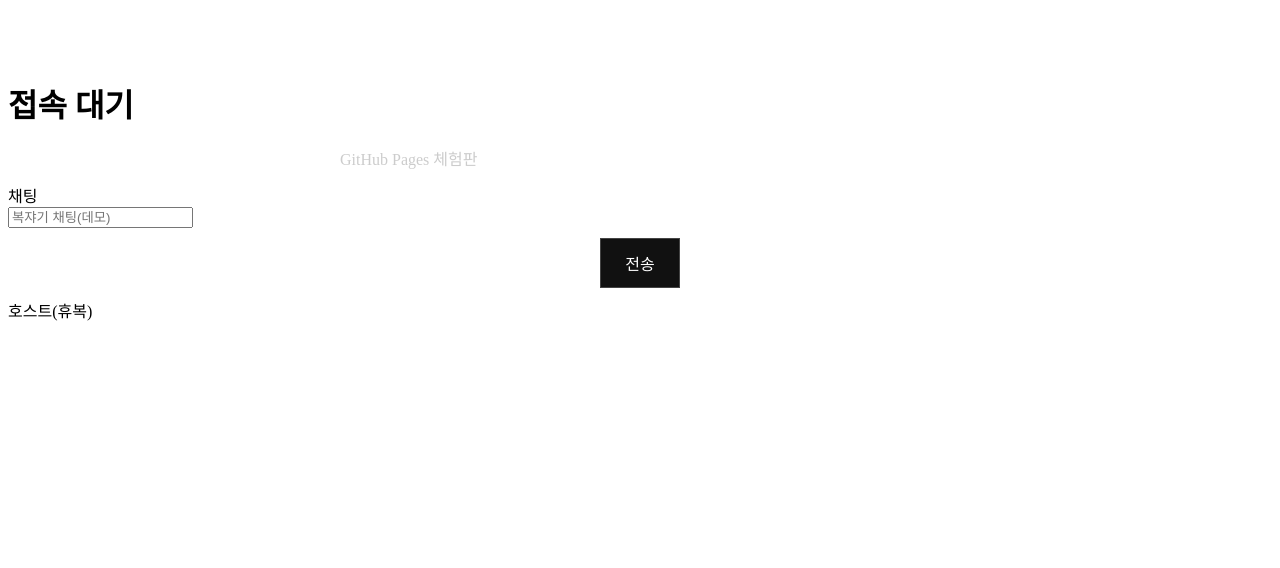
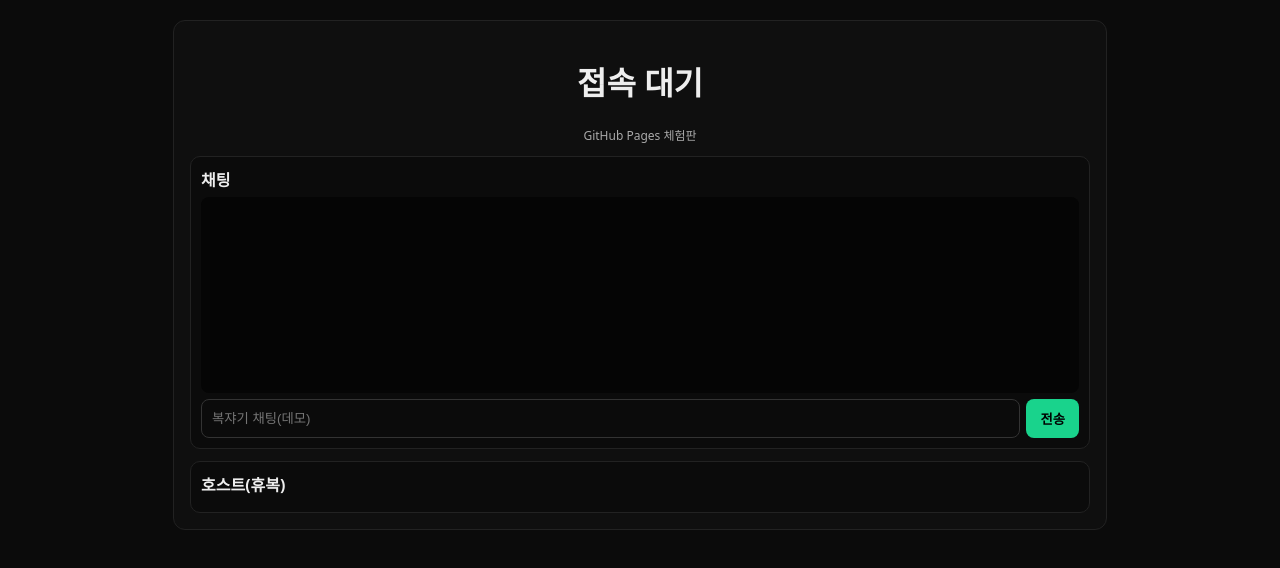
Before and after one commit to juhansa32/cautious-engine, a website: page public/index.html in a window 1280 px wide. Drawn offline with Linux system fonts and the light colour scheme.

Commit message:
Update style.css

```diff
--- a/public/style.css
+++ b/public/style.css
@@ -1,79 +1,82 @@
-<<<<<<< HEAD
-/* ===== 화면 흔들림 ===== */
-@keyframes screenShake {
-  0% { transform: translate(0,0); }
-  20% { transform: translate(-3px,2px); }
-  40% { transform: translate(3px,-2px); }
-  60% { transform: translate(-2px,-1px); }
-  80% { transform: translate(2px,1px); }
-  100% { transform: translate(0,0); }
-}
-
-.shake {
-  animation: screenShake 0.25s;
-}
-
-/* ===== 퇴마 문구 채팅 ===== */
-.chantMsg{
-  color: #ffd86b;
-  font-weight: 900;
-  text-shadow:
-    0 0 6px rgba(255,216,107,0.8),
-    0 0 12px rgba(255,216,107,0.5);
-  animation: chantGlow 1.2s ease-out;
-}
-
-@keyframes chantGlow {
-  0% {
-    opacity: 0;
-    transform: scale(1.05);
-  }
-  100% {
-    opacity: 1;
-    transform: scale(1);
-  }
-}
-
-/* ===== 강화형 퇴마 문구 (선택) ===== */
-.chantMsg.strong{
-  color:#ffb300;
-  text-shadow:
-    0 0 8px rgba(255,179,0,0.9),
-    0 0 18px rgba(255,179,0,0.7);
-}
-
-=======
 body {
-  background: #000;
-  color: #fff;
+  margin: 0;
+  background: #0b0b0b;
+  color: #eee;
   font-family: system-ui, sans-serif;
-  text-align: center;
 }
 
 #screen {
-  margin-top: 80px;
+  max-width: 900px;
+  margin: 20px auto;
+  padding: 16px;
+  border: 1px solid #222;
+  border-radius: 12px;
+  background: #0f0f0f;
 }
 
-p {
-  max-width: 600px;
-  margin: 10px auto;
+h1 { text-align: center; }
+.small { text-align: center; font-size: 12px; color: #aaa; }
+
+#story p {
   line-height: 1.6;
+  margin: 6px 0;
+}
+
+#hint {
+  margin: 10px 0;
+  font-size: 13px;
   color: #ccc;
 }
 
+.panel {
+  margin-top: 12px;
+  padding: 10px;
+  border: 1px solid #222;
+  border-radius: 10px;
+  background: #0b0b0b;
+}
+
+.panelHead {
+  font-weight: bold;
+  margin-bottom: 6px;
+}
+
+#chatLog {
+  height: 180px;
+  overflow-y: auto;
+  background: #050505;
+  padding: 8px;
+  border-radius: 8px;
+}
+
+.row {
+  display: flex;
+  gap: 6px;
+  margin-top: 6px;
+}
+
+input {
+  flex: 1;
+  padding: 10px;
+  background: #0b0b0b;
+  border: 1px solid #333;
+  color: #eee;
+  border-radius: 8px;
+}
+
 button {
-  display: block;
-  margin: 10px auto;
-  padding: 12px 24px;
-  font-size: 16px;
-  background: #111;
-  color: #fff;
-  border: 1px solid #444;
+  padding: 10px 14px;
+  background: #19d38c;
+  border: none;
+  border-radius: 8px;
+  font-weight: bold;
   cursor: pointer;
 }
 
-button:disabled {
-  opacity: 0.5;
-  cursor: default;
+.sys { color: #aaa; font-style: italic; }
+
+.chant {
+  color: #ffd86b;
+  font-weight: bold;
+  text-shadow: 0 0 8px rgba(255,216,107,0.7);
 }
->>>>>>> 79073c80ab6c0ec543f2eaf6d5d99577fa616889
```
